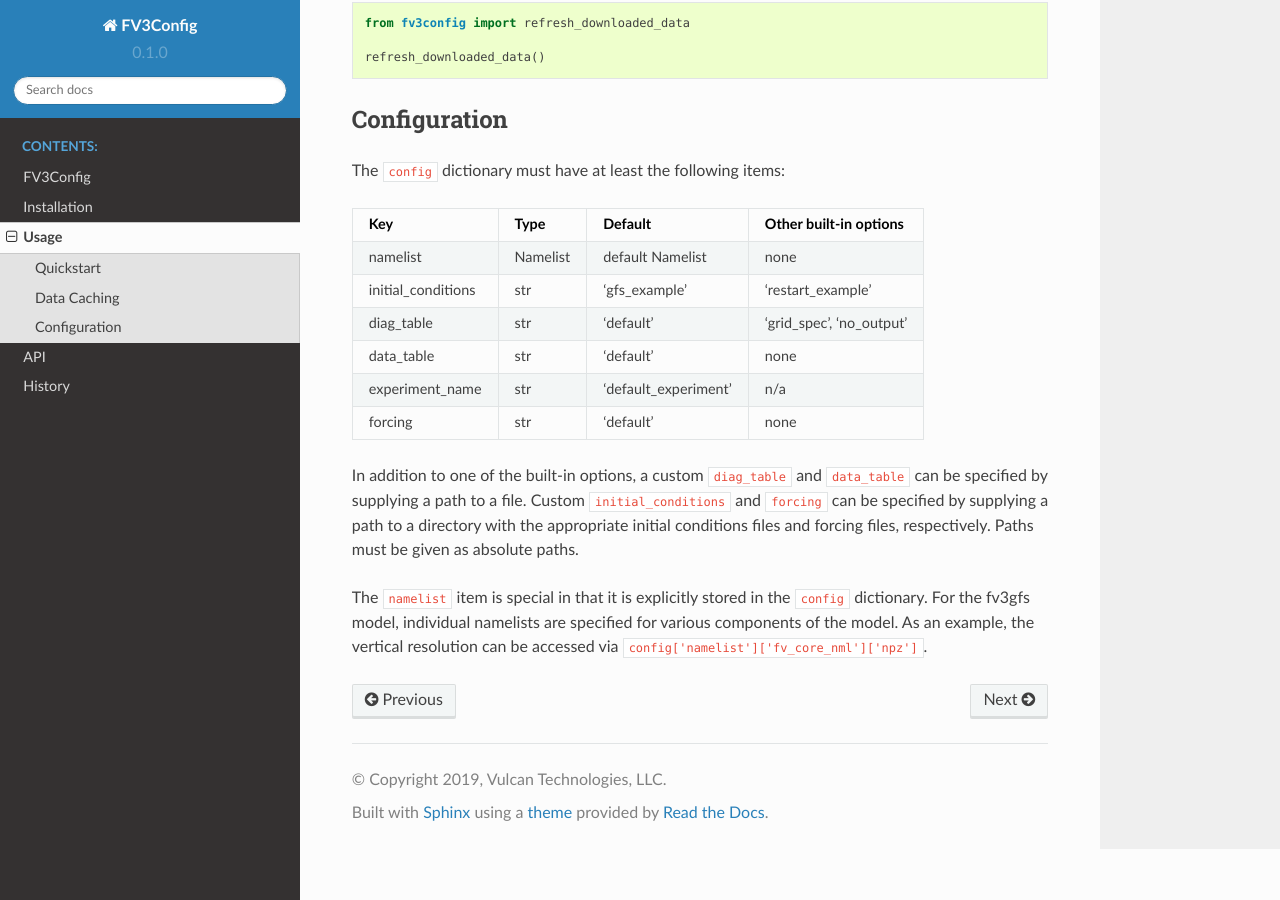
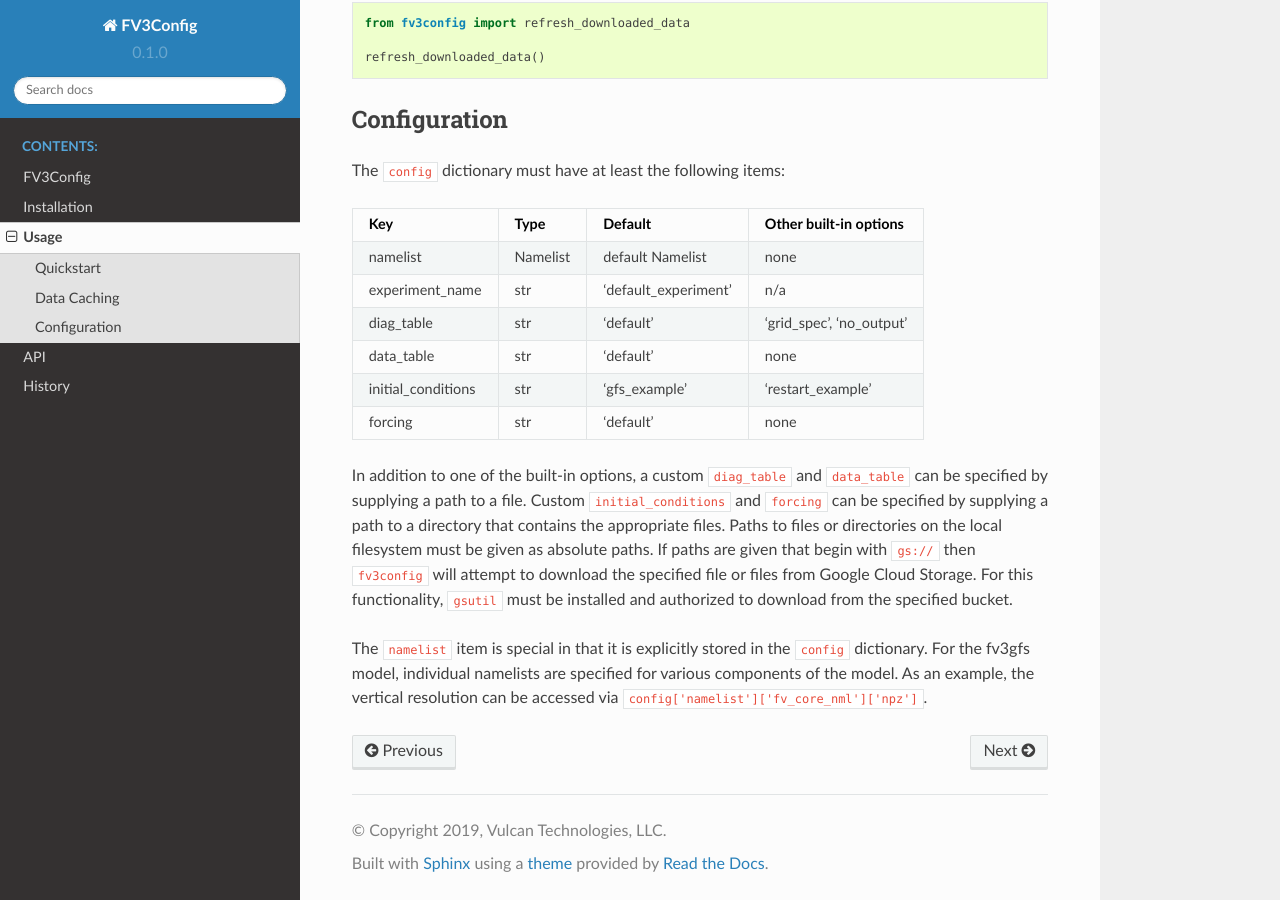
Before and after one commit to ai2cm/fv3config, a Sphinx documentation site: the page built from docs/usage.rst, in a window 1280 px wide and 900 px high, scrolled down 844 px. Built offline with Sphinx 7.4.7 and the Read the Docs theme 2.0.0, drawn with Linux system fonts in a browser that asks for light colours.

Commit message:
Update docs regarding GS bucket downloading

```diff
--- a/docs/usage.rst
+++ b/docs/usage.rst
@@ -47,17 +47,19 @@ The ``config`` dictionary must have at least the following items:
 Key                  Type     Default              Other built-in options
 ==================== ======== ==================== ========================
 namelist             Namelist default Namelist     none
-initial_conditions   str      'gfs_example'        'restart_example'
+experiment_name      str      'default_experiment' n/a
 diag_table           str      'default'            'grid_spec', 'no_output'
 data_table           str      'default'            none
-experiment_name      str      'default_experiment' n/a
+initial_conditions   str      'gfs_example'        'restart_example'
 forcing              str      'default'            none
 ==================== ======== ==================== ========================
 
 In addition to one of the built-in options, a custom ``diag_table`` and ``data_table`` can be specified
 by supplying a path to a file. Custom ``initial_conditions`` and ``forcing`` can be specified by
-supplying a path to a directory with the appropriate initial conditions files and forcing files,
-respectively. Paths must be given as absolute paths.
+supplying a path to a directory that contains the appropriate files. Paths to files or directories on the local
+filesystem must be given as absolute paths. If paths are given that begin with ``gs://`` then ``fv3config`` will
+attempt to download the specified file or files from Google Cloud Storage. For this functionality, ``gsutil``
+must be installed and authorized to download from the specified bucket.
 
 The ``namelist`` item is special in that it is explicitly stored in the ``config`` dictionary. For the
 fv3gfs model, individual namelists are specified for various components of the model. As an example, the
```
